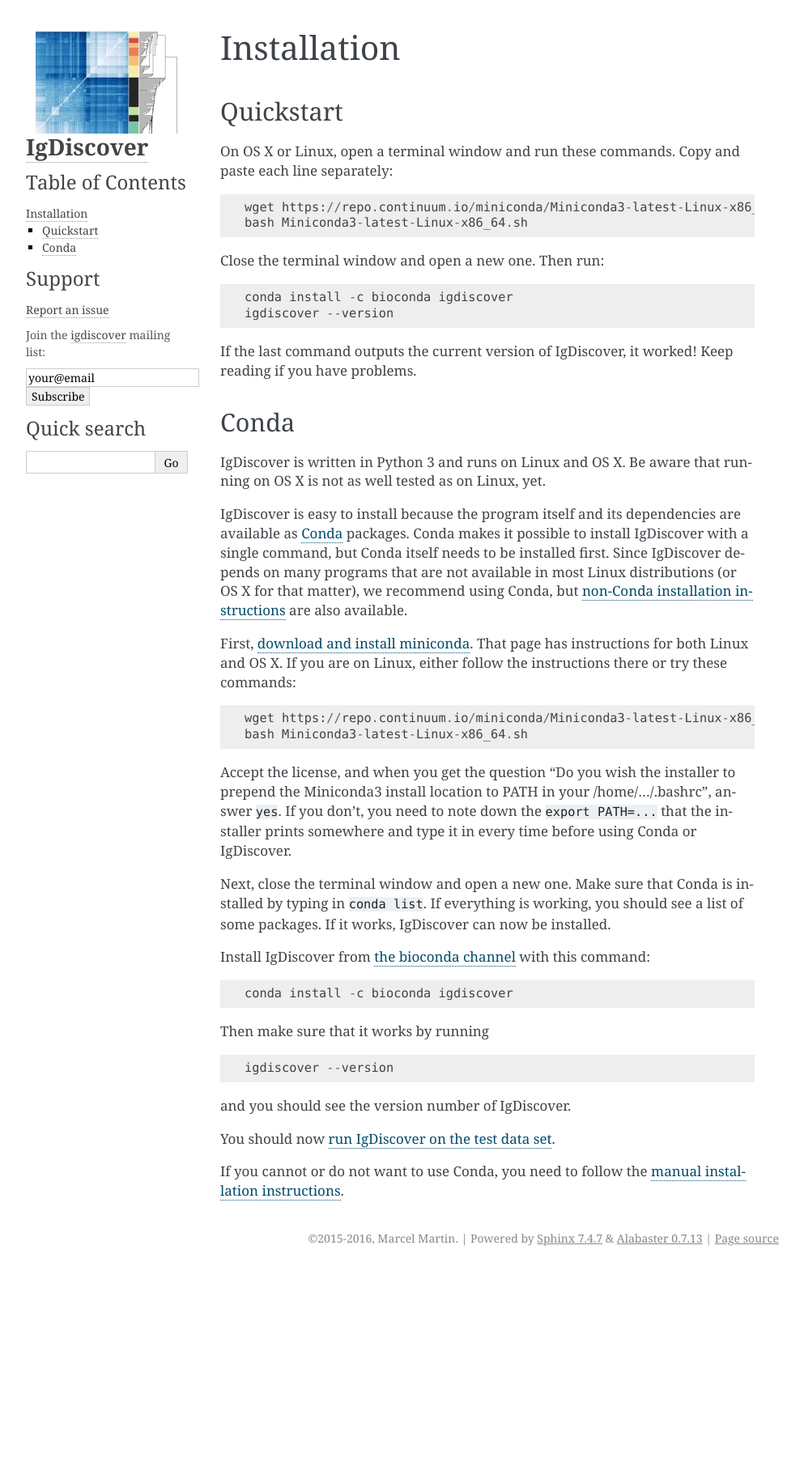
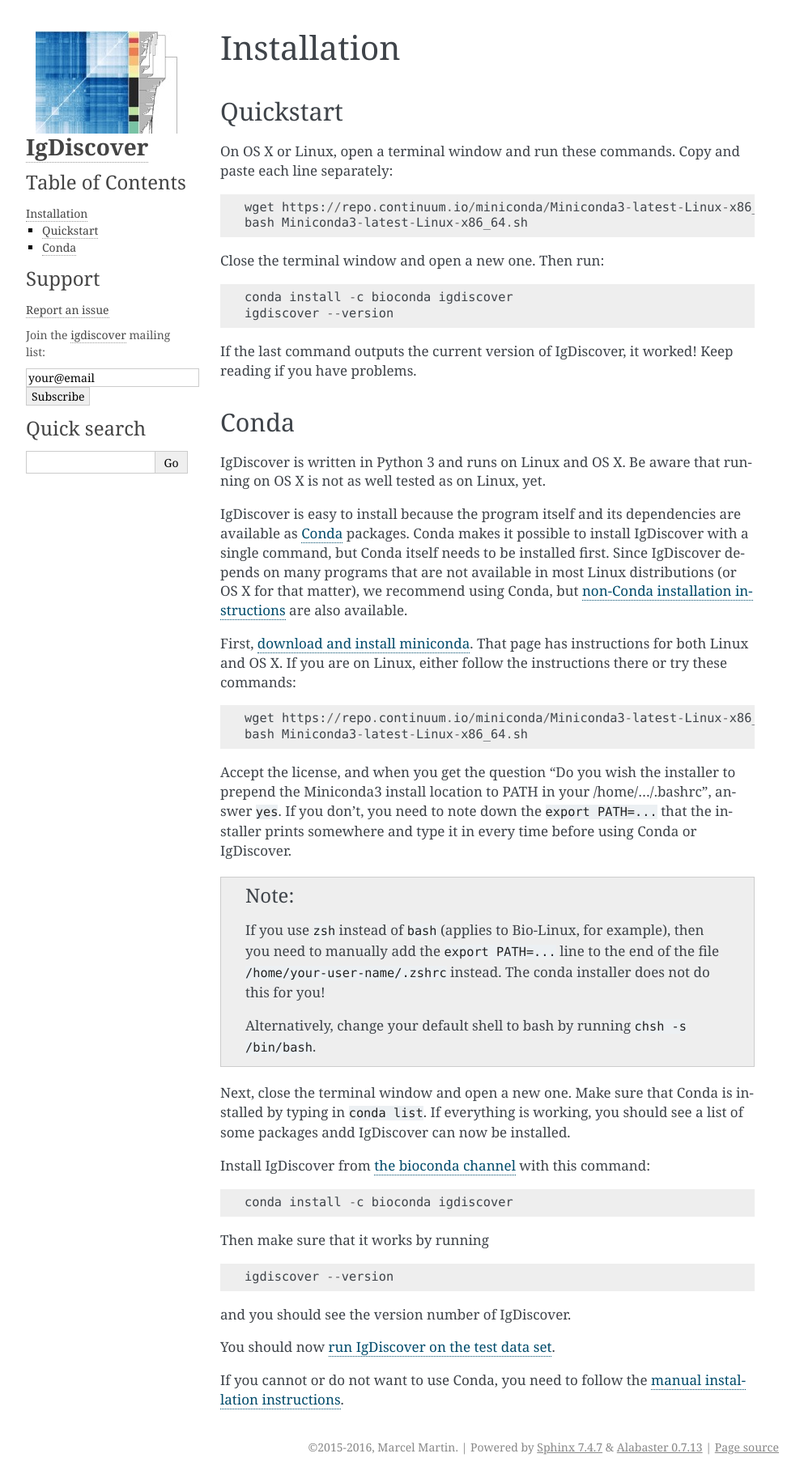
Before and after one commit to NBISweden/IgDiscover-legacy, a Sphinx documentation site: the page built from doc/installation.rst, in a window 1280 px wide. Shown: the whole page at 81% size, without its empty margins (148-1141 px from the left). Built offline with Sphinx 7.4.7, drawn with Linux system fonts in a browser that asks for light colours; before the commit the page ends 1569 px from its top, so only the background shows below that.

Commit message:
Describe what to do when shell is zsh at install time

```diff
--- a/doc/installation.rst
+++ b/doc/installation.rst
@@ -50,9 +50,18 @@
 that the installer prints somewhere and type it in every time before using
 Conda or IgDiscover.
 
+.. note::
+    If you use ``zsh`` instead of ``bash`` (applies to Bio-Linux, for example),
+    then you need to manually add the ``export PATH=...`` line to the end of
+    the file ``/home/your-user-name/.zshrc`` instead. The conda installer does
+    not do this for you!
+
+    Alternatively, change your default shell to bash by running
+    ``chsh -s /bin/bash``.
+
 Next, close the terminal window and open a new one. Make sure that Conda is
 installed by typing in ``conda list``. If everything is working, you should see
-a list of some packages. If it works, IgDiscover can now be installed.
+a list of some packages andd IgDiscover can now be installed.
 
 Install IgDiscover from `the bioconda channel <https://bioconda.github.io/bioconda>`_
 with this command::
```
